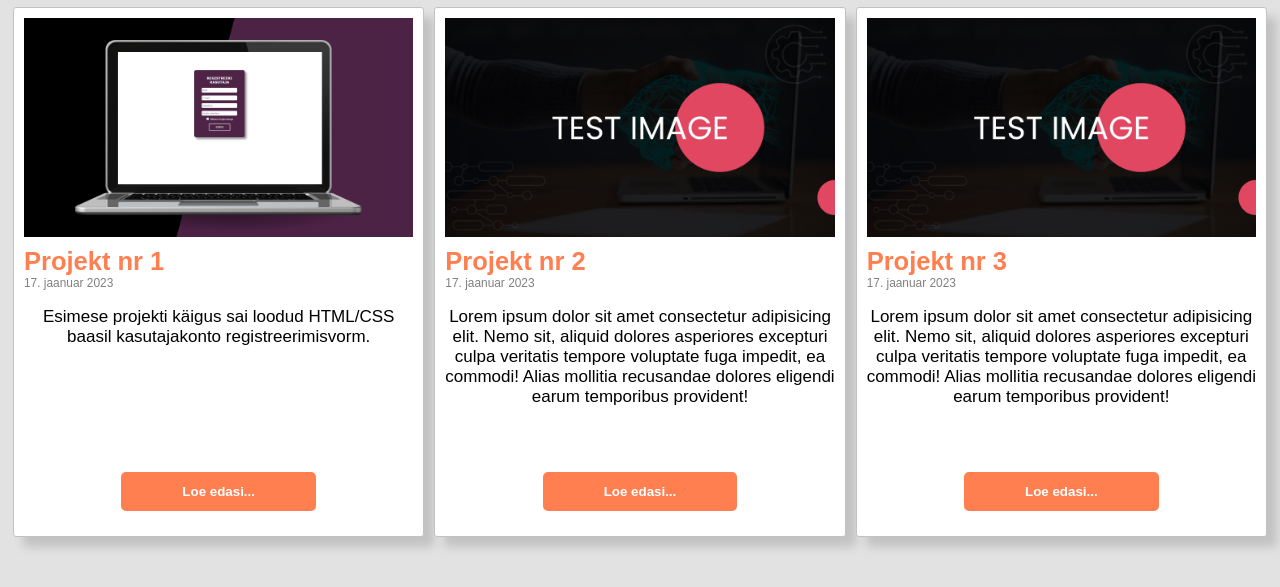
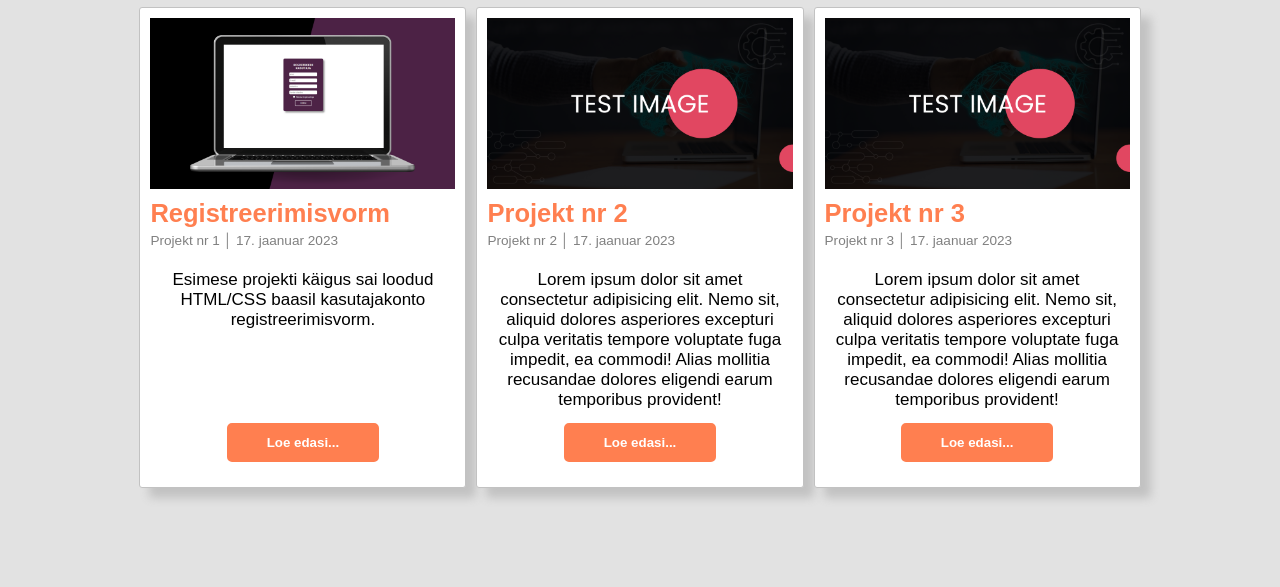
Before and after one commit to mattisos/NORT-koolituse-git, a plain HTML site: page Portfoolio/portfoolio.html in a window 1280 px wide. Shown: the part 83-670 px from the top of the page. Drawn offline with Linux system fonts and the light colour scheme.

Commit message:
Portfoolio uuendused

```diff
--- a/Portfoolio/portfoolio.css
+++ b/Portfoolio/portfoolio.css
@@ -10,15 +10,19 @@ body{
 }
 .container{
     background-color: rgb(226, 226, 226);
+    width: 80%;
+    margin-left: auto;
+    margin-right: auto;
 }
 .title{
 font-size: 1.5rem;
 color: coral;
 font-weight: 600;
 margin-top: 5px;
+margin-bottom: 5px;
 }
 .date{
-    font-size: 0.7rem;
+    font-size: 0.8rem;
     color: grey;
 }
 h1{
@@ -73,4 +77,5 @@ h1{
 .description{
     height: 150px;
     text-align: center;
+    padding: 5px;
 }
--- a/Portfoolio/portfoolio.html
+++ b/Portfoolio/portfoolio.html
@@ -18,10 +18,10 @@
                     <img src="Tehtud tööd (1).png" alt="Test image" class="image">
                 </div>
                 <div class="title">
-                    Projekt nr 1
+                    Registreerimisvorm
                 </div>
                 <div class="date">
-                    17. jaanuar 2023
+                    Projekt nr 1 │ 17. jaanuar 2023
                 </div>
                 <div class="description">
                     <p>Esimese projekti käigus sai loodud HTML/CSS baasil kasutajakonto registreerimisvorm.</p>
@@ -40,7 +40,7 @@
                     Projekt nr 2
                 </div>
                 <div class="date">
-                    17. jaanuar 2023
+                    Projekt nr 2 │ 17. jaanuar 2023
                 </div>
                 <div class="description">
                     <p>Lorem ipsum dolor sit amet consectetur adipisicing elit. Nemo sit, aliquid dolores asperiores excepturi culpa veritatis tempore voluptate fuga impedit, ea commodi! Alias mollitia recusandae dolores eligendi earum temporibus provident!</p>
@@ -59,7 +59,7 @@
                     Projekt nr 3
                 </div>
                 <div class="date">
-                    17. jaanuar 2023
+                    Projekt nr 3 │ 17. jaanuar 2023
                 </div>
                 <div class="description">
                     <p>Lorem ipsum dolor sit amet consectetur adipisicing elit. Nemo sit, aliquid dolores asperiores excepturi culpa veritatis tempore voluptate fuga impedit, ea commodi! Alias mollitia recusandae dolores eligendi earum temporibus provident!</p>
```
